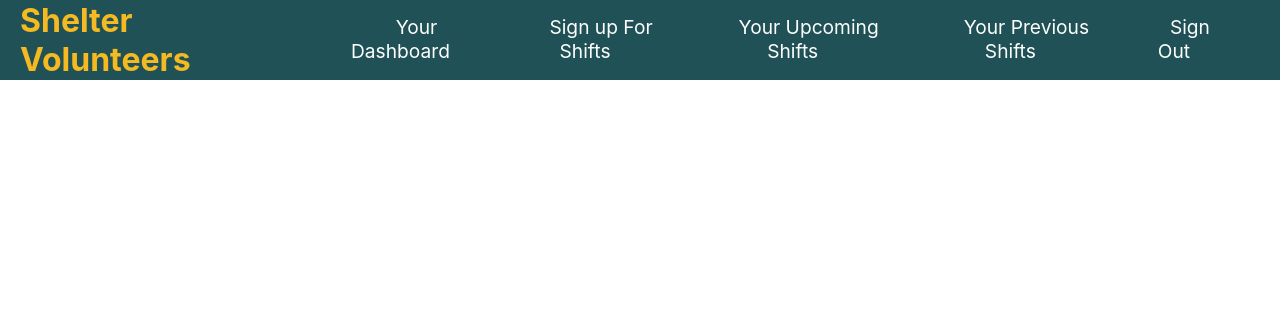
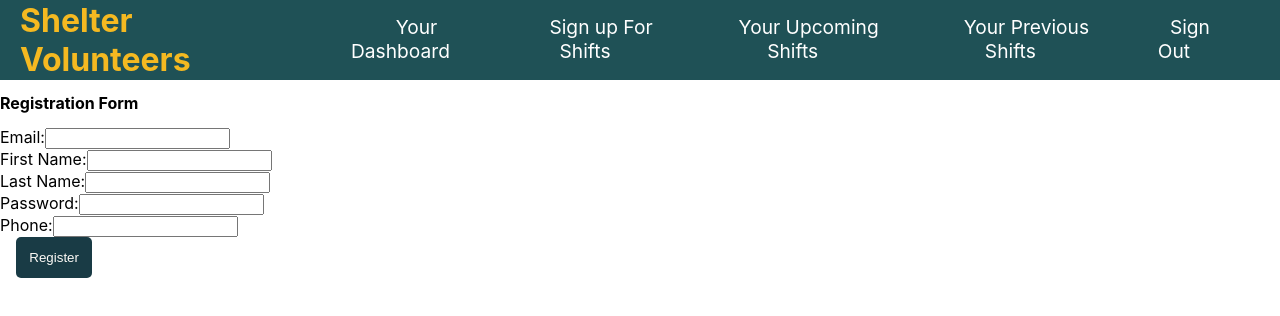
Before and after one commit to oss-slu/shelter_volunteers, a React (Create React App) app in the folder client_app/: page /signup in a window 1280 px wide. Shown: the top 316 px of the page. Built offline with nearby package versions, Linux system fonts and the light colour scheme; no server answers.

Commit message:
added a sign up page

```diff
--- a/client_app/src/App.js
+++ b/client_app/src/App.js
@@ -5,6 +5,7 @@ import VolunteerDashboard from "./VolunteerDashboard";
 import NavBar from "./Components/NavBar";
 import Login from "./Components/authentication/Login";
 import Logout from "./Components/authentication/Logout";
+import SignUp from "./Components/authentication/SignUp";
 import ProtectedRoute from "./ProtectedRoute";
 
 import "./App.css";
@@ -24,6 +25,7 @@ function App() {
         <NavBar/>
         <Routes>
           <Route path="/" element={<Login />} />
+          <Route path="/signup" element={<SignUp />} />
           {/* Protected Routes */}
           <Route path="/" element={<ProtectedRoute />}>
               <Route path="/dashboard" element={<VolunteerDashboard />} />
--- a/client_app/src/Components/authentication/Login.js
+++ b/client_app/src/Components/authentication/Login.js
@@ -1,5 +1,5 @@
 import { useState } from "react";
-import { Navigate, useNavigate } from "react-router-dom";
+import { Link, Navigate, useNavigate } from "react-router-dom";
 
 // temporary solution
 // permanent solution is to add a /login endpoint to our server-side
@@ -71,6 +71,9 @@ export default function Login() {
           <button type="submit">Submit</button>
         </div>
       </form>
+      <Link to="/signup">
+        <button>Sign Up</button>
+      </Link>
     </div>
   )
 }
--- /dev/null
+++ b/client_app/src/Components/authentication/SignUp.js
@@ -0,0 +1,76 @@
+import { useState } from 'react';
+import { Navigate, useNavigate } from "react-router-dom";
+
+function RegistrationForm() {
+  const [formData, setFormData] = useState({
+    email: '',
+    firstName: '',
+    lastName: '',
+    password: '',
+    phone: '',
+  });
+
+  const handleChange = (e) => {
+    const { name, value } = e.target;
+    setFormData({ ...formData, [name]: value });
+  };
+
+  const handleSubmit = async (e) => {
+    e.preventDefault();
+
+    // Perform the registration API request here
+    try {
+      const response = await fetch('https://oauth-qa.gethelp.com/api/accounts/sign-up', {
+        method: 'POST',
+        headers: {
+          'Content-Type': 'application/json',
+        },
+        body: JSON.stringify(formData),
+      });
+
+      if (response.ok) {
+        // Registration was successful
+        alert('Registration successful!');
+      } else {
+        // Handle registration errors
+        alert('Registration failed. Please try again.');
+      }
+    } catch (error) {
+      console.error('Error:', error);
+      alert('An error occurred while registering. Please try again later.');
+    }
+  };
+
+  return (
+    <div>
+      <h2>Registration Form</h2>
+      <form onSubmit={handleSubmit}>
+        <div>
+          <label>Email:</label>
+          <input type="email" name="email" value={formData.email} onChange={handleChange} required />
+        </div>
+        <div>
+          <label>First Name:</label>
+          <input type="text" name="firstName" value={formData.firstName} onChange={handleChange} required />
+        </div>
+        <div>
+          <label>Last Name:</label>
+          <input type="text" name="lastName" value={formData.lastName} onChange={handleChange} required />
+        </div>
+        <div>
+          <label>Password:</label>
+          <input type="password" name="password" value={formData.password} onChange={handleChange} required />
+        </div>
+        <div>
+          <label>Phone:</label>
+          <input type="tel" name="phone" value={formData.phone} onChange={handleChange} />
+        </div>
+        <div>
+          <button type="submit">Register</button>
+        </div>
+      </form>
+    </div>
+  );
+}
+
+export default RegistrationForm;
```
